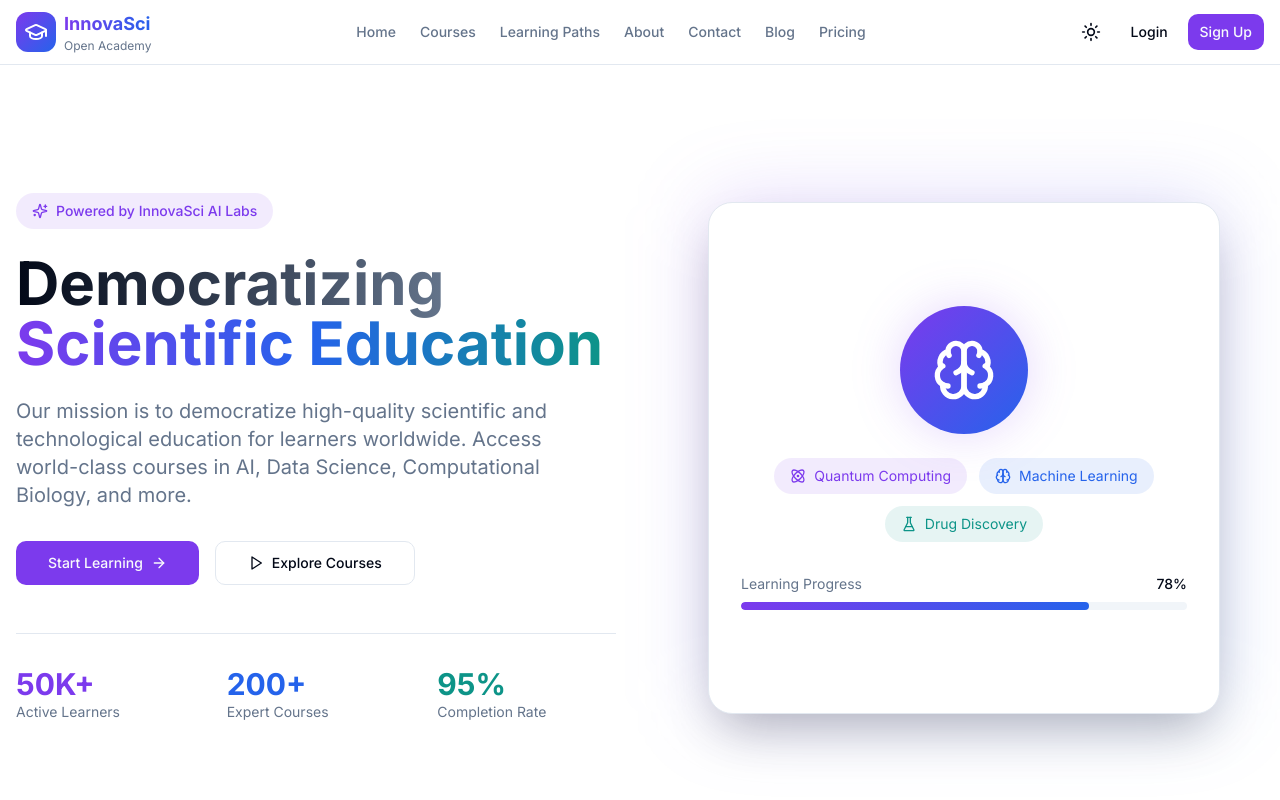
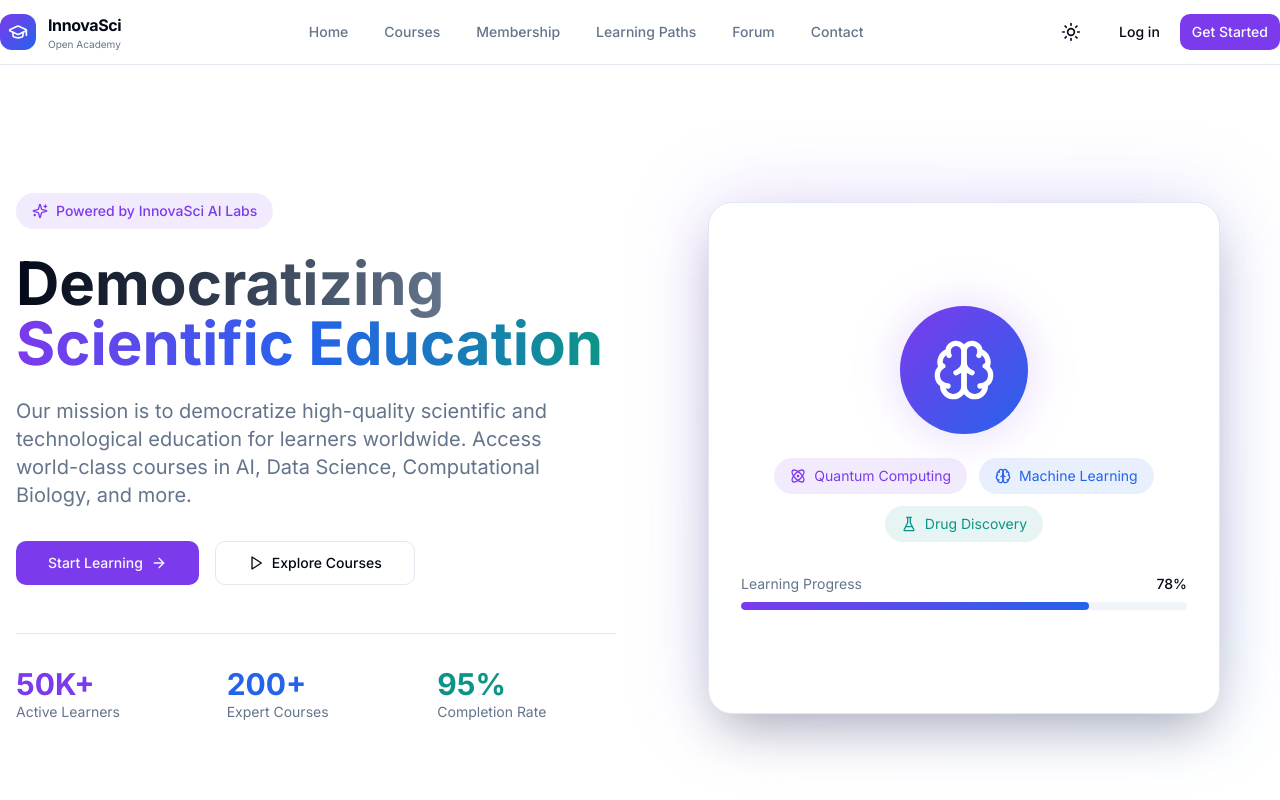
Before and after one commit to Abdulmalik-hub-Abdulmalik-hub/InnovaSci-Open-Academy-, a Next.js app: page / in a window 1280 px wide. Shown: the top 800 px of the page. Built offline with nearby package versions, Linux system fonts and the light colour scheme.

Commit message:
Update landing page header navigation to Code with Mosh style

```diff
--- a/src/components/home/header.tsx
+++ b/src/components/home/header.tsx
@@ -3,19 +3,19 @@
 import { useState } from "react"
 import Link from "next/link"
 import { motion } from "framer-motion"
-import { Menu, X, Moon, Sun, BookOpen, GraduationCap, Users, Info, Mail, CreditCard } from "lucide-react"
+import { Menu, X, Moon, Sun, GraduationCap } from "lucide-react"
 import { Button } from "@/components/ui/button"
 import { useTheme } from "next-themes"
 import { cn } from "@/lib/utils"
 
+// Navigation items matching "Code with Mosh" style
 const navItems = [
-  { href: "/", label: "Home", icon: BookOpen },
-  { href: "/courses", label: "Courses", icon: GraduationCap },
-  { href: "/learning-paths", label: "Learning Paths", icon: Users },
-  { href: "/about", label: "About", icon: Info },
-  { href: "/contact", label: "Contact", icon: Mail },
-  { href: "/blog", label: "Blog", icon: Users },
-  { href: "/pricing", label: "Pricing", icon: CreditCard },
+  { href: "/", label: "Home" },
+  { href: "/courses", label: "Courses" },
+  { href: "/membership", label: "Membership" },
+  { href: "/learning-paths", label: "Learning Paths" },
+  { href: "/forum", label: "Forum" },
+  { href: "/contact", label: "Contact" },
 ]
 
 export function Header() {
@@ -24,27 +24,26 @@ export function Header() {
 
   return (
     <header className="sticky top-0 z-50 w-full border-b bg-background/95 backdrop-blur supports-[backdrop-filter]:bg-background/60">
-      <div className="container mx-auto flex h-16 items-center justify-between px-4">
+      <div className="container mx-auto">
+        <div className="flex h-16 items-center justify-between">
           {/* Logo */}
-        <Link href="/" className="flex items-center gap-2">
-          <div className="flex h-10 w-10 items-center justify-center rounded-lg bg-gradient-to-br from-brand-purple to-brand-blue">
-            <GraduationCap className="h-6 w-6 text-white" />
+          <Link href="/" className="flex items-center gap-3">
+            <div className="flex h-9 w-9 items-center justify-center rounded-lg bg-gradient-to-br from-brand-purple to-brand-blue">
+              <GraduationCap className="h-5 w-5 text-white" />
             </div>
             <div className="flex flex-col">
-            <span className="text-lg font-bold bg-gradient-to-r from-brand-purple to-brand-blue bg-clip-text text-transparent">
-              InnovaSci
-            </span>
-            <span className="text-xs text-muted-foreground">Open Academy</span>
+              <span className="text-base font-bold tracking-tight">InnovaSci</span>
+              <span className="text-[10px] text-muted-foreground">Open Academy</span>
             </div>
           </Link>
 
-        {/* Desktop Navigation */}
-        <nav className="hidden md:flex items-center gap-6">
+          {/* Desktop Navigation - Code with Mosh Style */}
+          <nav className="hidden lg:flex items-center gap-1">
             {navItems.map((item) => (
               <Link
                 key={item.href}
                 href={item.href}
-              className="text-sm font-medium text-muted-foreground hover:text-primary transition-colors"
+                className="px-4 py-2 text-sm font-medium text-muted-foreground hover:text-foreground transition-colors rounded-md hover:bg-muted"
               >
                 {item.label}
               </Link>
@@ -57,6 +56,7 @@ export function Header() {
               variant="ghost"
               size="icon"
               onClick={() => setTheme(theme === "dark" ? "light" : "dark")}
+              className="mr-2"
             >
               <Sun className="h-5 w-5 rotate-0 scale-100 transition-all dark:-rotate-90 dark:scale-0" />
               <Moon className="absolute h-5 w-5 rotate-90 scale-0 transition-all dark:rotate-0 dark:scale-100" />
@@ -64,11 +64,13 @@ export function Header() {
             </Button>
 
             <Link href="/auth/login">
-            <Button variant="ghost" size="sm">Login</Button>
+              <Button variant="ghost" size="sm" className="hidden md:inline-flex">
+                Log in
+              </Button>
             </Link>
             <Link href="/auth/signup">
               <Button size="sm" className="bg-brand-purple hover:bg-brand-purple/90">
-              Sign Up
+                Get Started
               </Button>
             </Link>
 
@@ -76,7 +78,7 @@ export function Header() {
             <Button
               variant="ghost"
               size="icon"
-            className="md:hidden"
+              className="lg:hidden"
               onClick={() => setIsOpen(!isOpen)}
             >
               {isOpen ? <X className="h-5 w-5" /> : <Menu className="h-5 w-5" />}
@@ -88,22 +90,30 @@ export function Header() {
         <motion.div
           initial={false}
           animate={{ height: isOpen ? "auto" : 0, opacity: isOpen ? 1 : 0 }}
-        className="md:hidden overflow-hidden border-t"
+          className="lg:hidden overflow-hidden border-t"
         >
-        <nav className="container mx-auto px-4 py-4 flex flex-col gap-2">
+          <nav className="container mx-auto py-4 flex flex-col gap-1">
             {navItems.map((item) => (
               <Link
                 key={item.href}
                 href={item.href}
-              className="flex items-center gap-2 py-2 text-sm font-medium text-muted-foreground hover:text-primary transition-colors"
+                className="px-4 py-3 text-sm font-medium text-muted-foreground hover:text-foreground hover:bg-muted rounded-md transition-colors"
                 onClick={() => setIsOpen(false)}
               >
-              <item.icon className="h-4 w-4" />
                 {item.label}
               </Link>
             ))}
+            <div className="flex flex-col gap-2 mt-4 pt-4 border-t">
+              <Link href="/auth/login" onClick={() => setIsOpen(false)}>
+                <Button variant="outline" className="w-full">Log in</Button>
+              </Link>
+              <Link href="/auth/signup" onClick={() => setIsOpen(false)}>
+                <Button className="w-full bg-brand-purple hover:bg-brand-purple/90">Get Started</Button>
+              </Link>
+            </div>
           </nav>
         </motion.div>
+      </div>
     </header>
   )
 }
```
Lines whose indentation alone changed are shown as unchanged.
